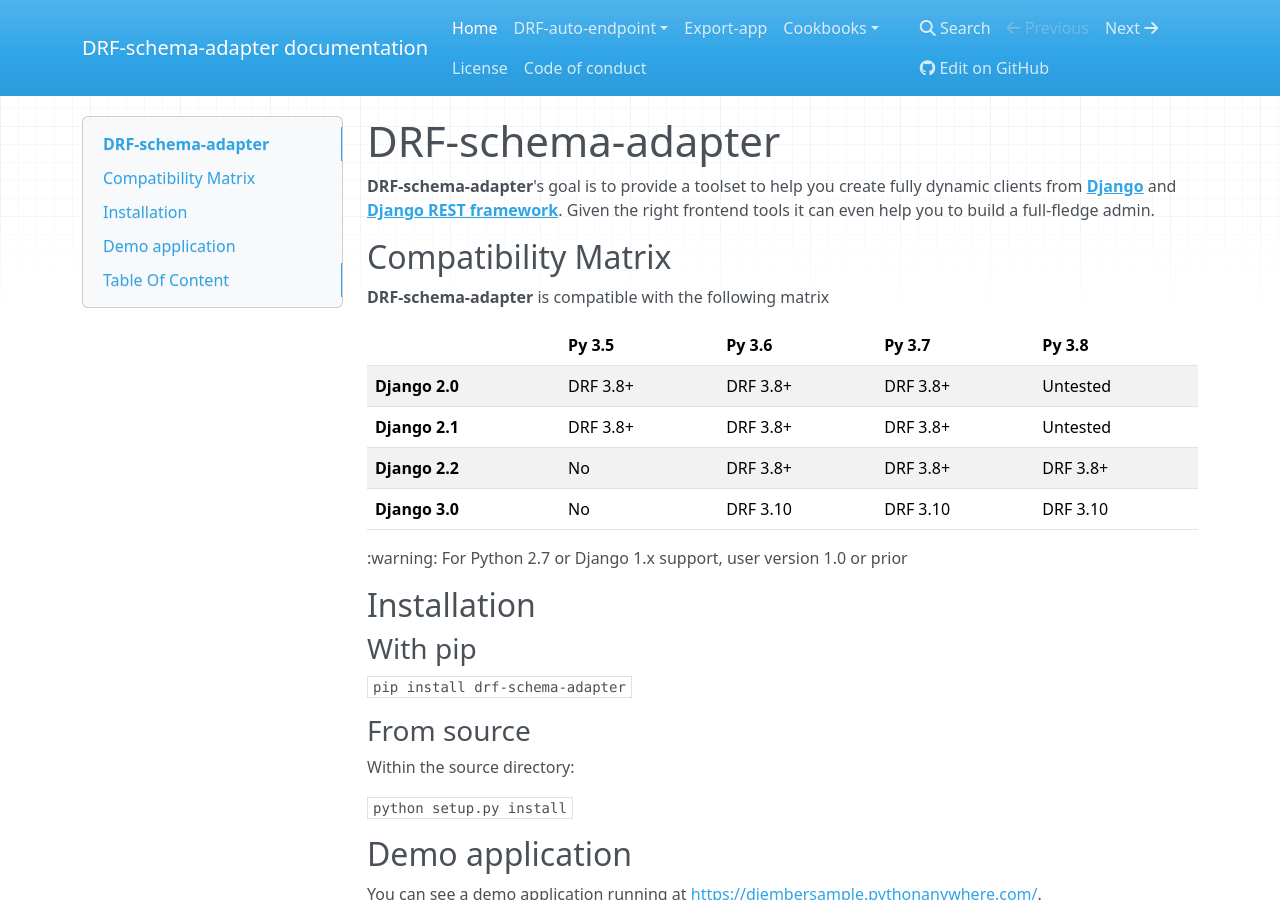
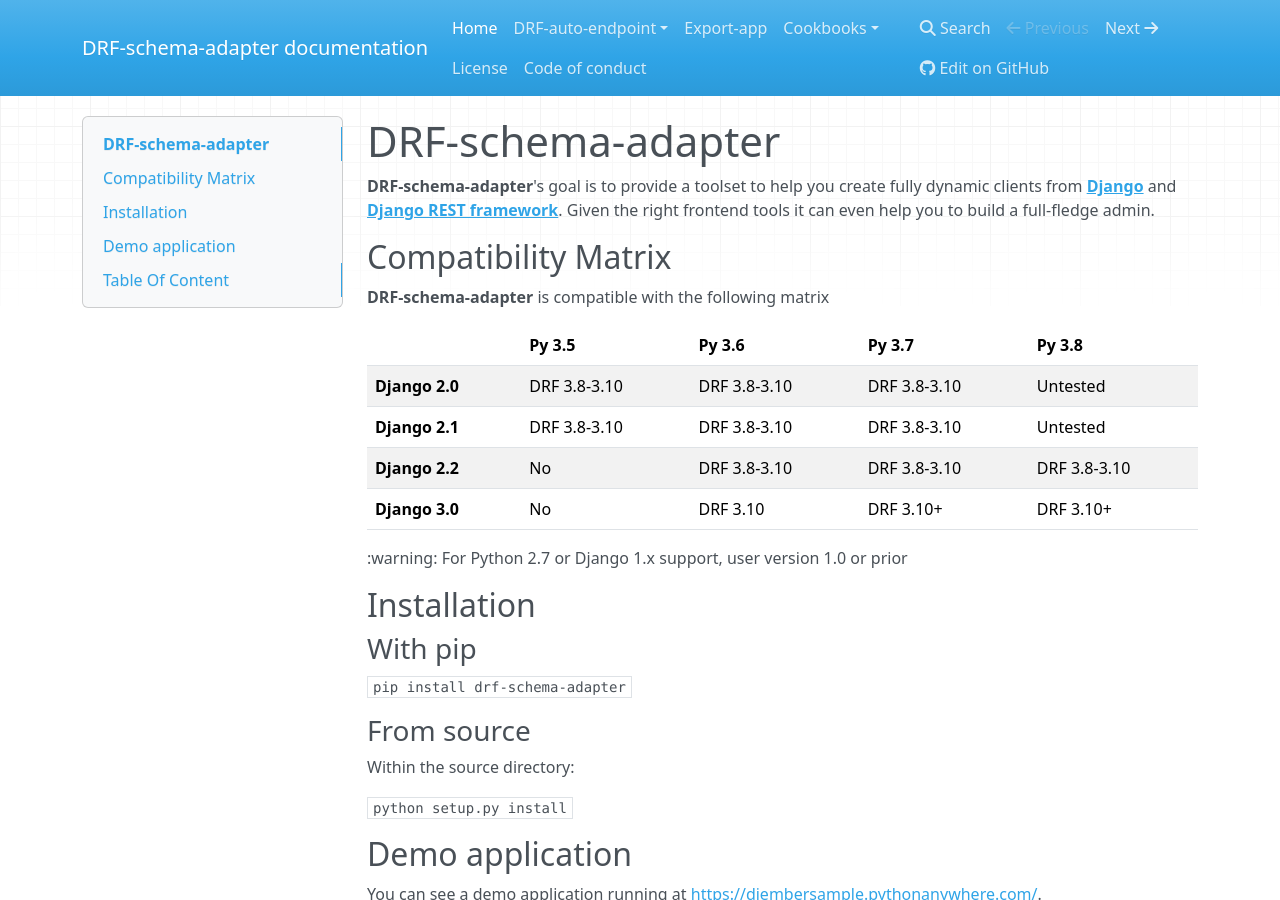
Before and after one commit to drf-forms/drf-schema-adapter, an MkDocs documentation site: the page built from docs/index.md, in a window 1280 px wide and 900 px high. Built offline with MkDocs 1.6.1, drawn with Linux system fonts in a browser that asks for light colours; nearby versions of some CDN libraries; old or Windows-style settings are respelled for this version of MkDocs.

Commit message:
:book: update compatibility matrix

```diff
--- a/docs/index.md
+++ b/docs/index.md
@@ -9,12 +9,12 @@
 
 **DRF-schema-adapter** is compatible with the following matrix
 
-|                 | Py 3.5      | Py 3.6      | Py 3.7      | Py 3.8      |
-| --------------- | ----------- | ----------- | ----------- | ----------- |
-| **Django 2.0**  | DRF 3.8+    | DRF 3.8+    | DRF 3.8+    | Untested    |
-| **Django 2.1**  | DRF 3.8+    | DRF 3.8+    | DRF 3.8+    | Untested    |
-| **Django 2.2**  | No          | DRF 3.8+    | DRF 3.8+    | DRF 3.8+    |
-| **Django 3.0**  | No          | DRF 3.10    | DRF 3.10    | DRF 3.10    |
+|                 | Py 3.5       | Py 3.6       | Py 3.7       | Py 3.8       |
+| --------------- | ------------ | ------------ | ------------ | ------------ |
+| **Django 2.0**  | DRF 3.8-3.10 | DRF 3.8-3.10 | DRF 3.8-3.10 | Untested     |
+| **Django 2.1**  | DRF 3.8-3.10 | DRF 3.8-3.10 | DRF 3.8-3.10 | Untested     |
+| **Django 2.2**  | No           | DRF 3.8-3.10 | DRF 3.8-3.10 | DRF 3.8-3.10 |
+| **Django 3.0**  | No           | DRF 3.10     | DRF 3.10+    | DRF 3.10+    |
 
 :warning: For Python 2.7 or Django 1.x support, user version 1.0 or prior
 
```
Also changed, not shown: README.md (+6 -6 lines).
